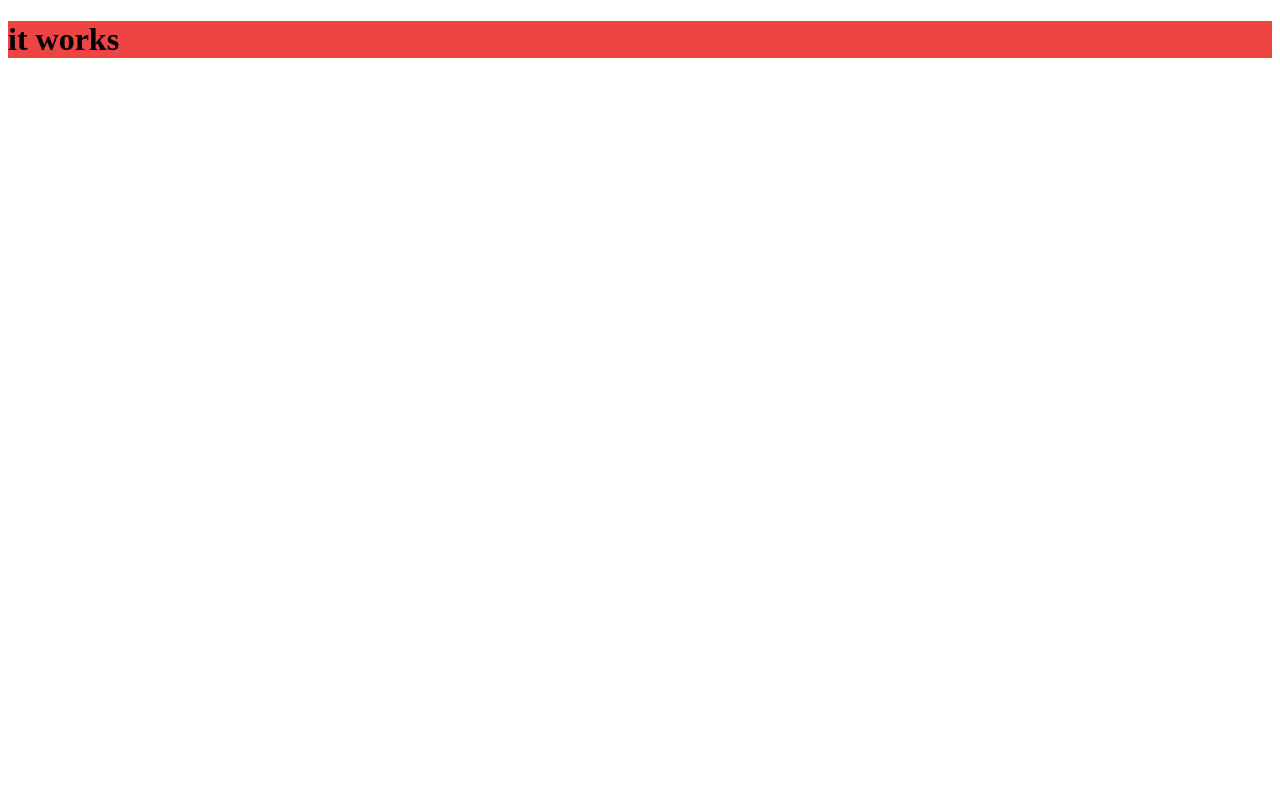
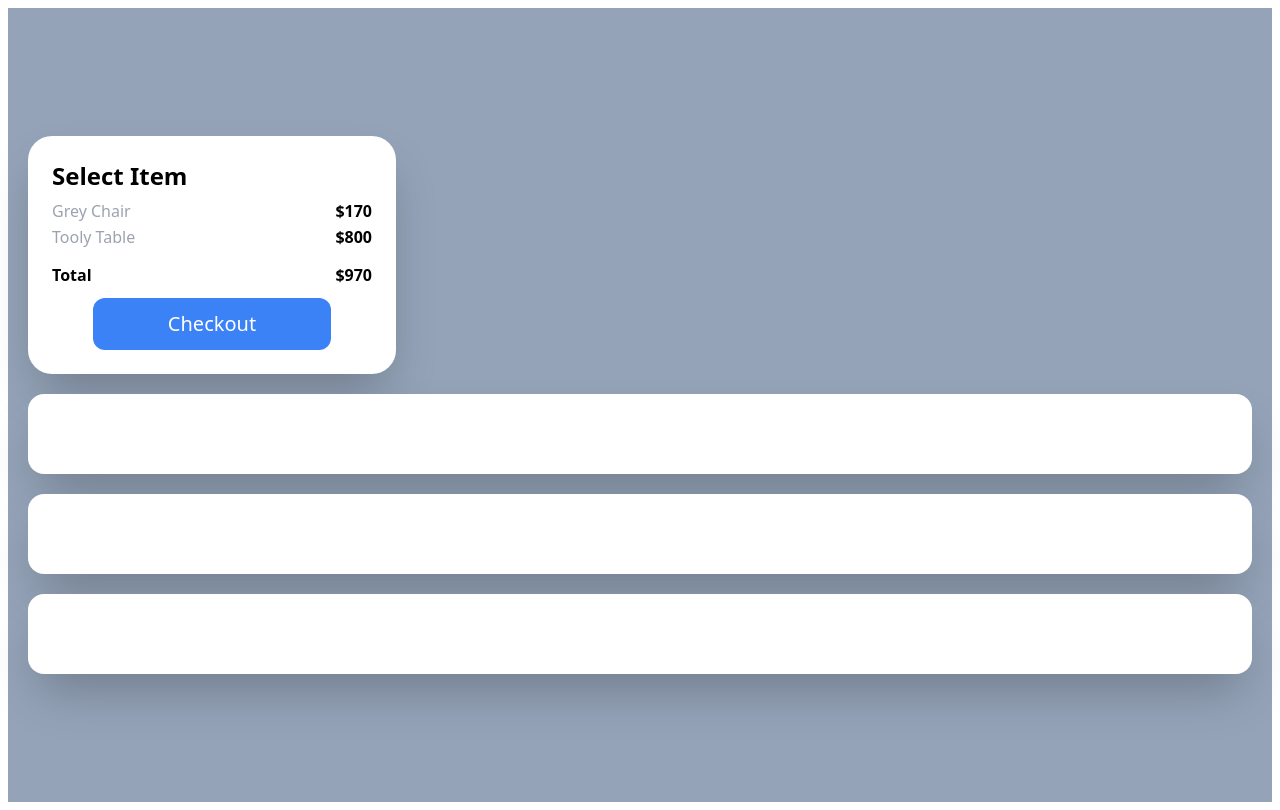
Before and after one commit to joooonis/carrot-market, a Next.js app: page / in a window 1280 px wide. Built offline with nearby package versions, Linux system fonts and the light colour scheme.

Commit message:
design : build ui component build ui component using tailwindcss

```diff
--- a/pages/index.tsx
+++ b/pages/index.tsx
@@ -2,8 +2,29 @@ import type { NextPage } from 'next';
 
 const Home: NextPage = () => {
   return (
-    <div className="bg-red-500">
-      <h1 className="text-black-500">it works</h1>
+    <div className="bg-slate-400 py-32 px-5 grid gap-5 ">
+      <div className="bg-white p-6 rounded-3xl shadow-2xl font-sans max-w-xs">
+        <div className="font-semibold text-2xl mb-2">Select Item</div>
+        <div className="flex justify-between my-1">
+          <span className="text-gray-400">Grey Chair</span>
+          <span className="font-semibold">$170</span>
+        </div>
+        <div className="flex justify-between my-1">
+          <span className="text-gray-400">Tooly Table</span>
+          <span className="font-semibold">$800</span>
+        </div>
+        <div className="flex justify-between mt-2 pt-2">
+          <span className="font-semibold">Total</span>
+          <span className="font-semibold">$970</span>
+        </div>
+
+        <div className="bg-blue-500 text-white text-xl p-3 text-center rounded-xl w-2/3 mx-auto mt-3">
+          Checkout
+        </div>
+      </div>
+      <div className="bg-white p-10 rounded-2xl shadow-2xl"></div>
+      <div className="bg-white p-10 rounded-2xl shadow-2xl"></div>
+      <div className="bg-white p-10 rounded-2xl shadow-2xl"></div>
     </div>
   );
 };
```
